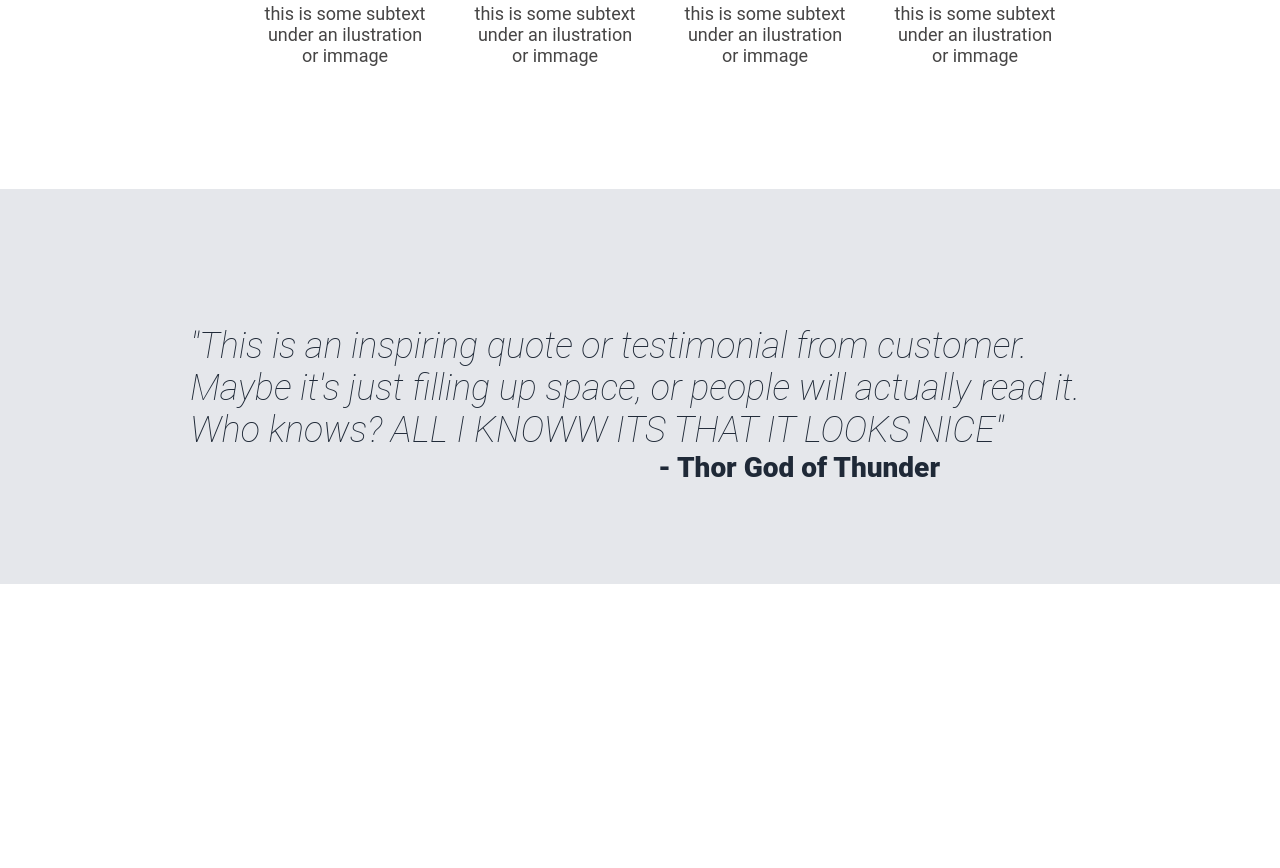
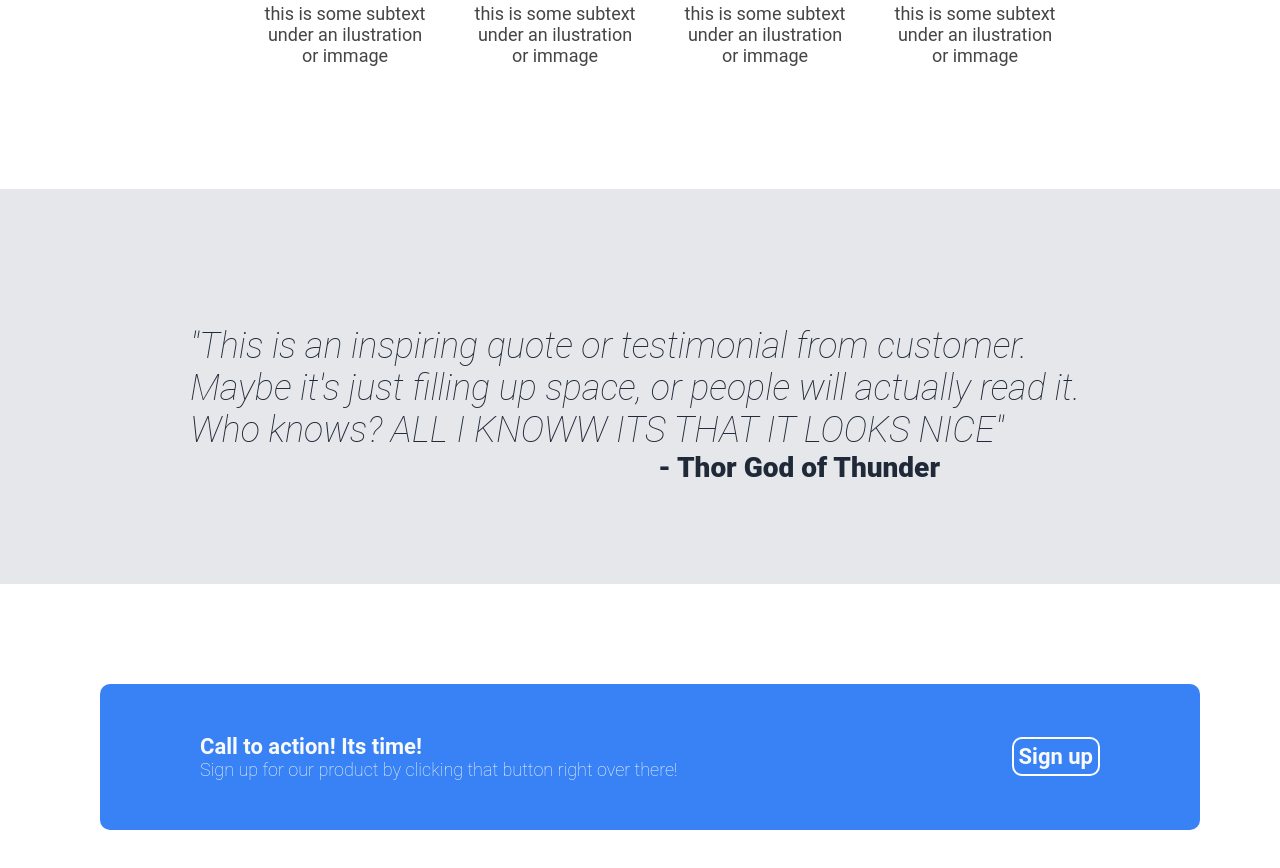
Before and after one commit to claudiooleite/landing_page, a plain HTML site: page index.html in a window 1280 px wide. Shown: the part 812-1680 px from the top of the page. Before the commit the page ends 1396 px from the top, so only its background shows below. Drawn offline with Linux system fonts and the light colour scheme.

Commit message:
4rt part, call to actions button styled

```diff
--- a/index.html
+++ b/index.html
@@ -47,6 +47,12 @@
         </p>
         <p id="p2"> - Thor God of Thunder</p>
     </div>
-
+    <div class="large button">
+        <div class="call left">
+            <div>Call to action! Its time!</div>
+            <div id="callleftsmall">Sign up for our product by clicking that button right over there!</div>
+        </div>
+        <div class="signupbutton">Sign up</div>
+    </div>
 </body>
 </html>
--- a/style.css
+++ b/style.css
@@ -172,3 +172,38 @@ a {
 }
 
 /* 3rd part completed and styled */
+
+.large.button {
+    display: flex;
+    background-color: #3882F6;
+    width: 900px;
+    justify-content: space-between;
+    align-items: center;
+    padding: 50px 100px 50px 100px;
+    margin: 100px;
+    color: #f9faf8;
+    border-radius: 10px;
+    font-size: 22px;
+    font-weight: bold;
+}
+
+.call.left {
+    display: flex;
+    flex-direction: column;
+}
+
+.call.left #callleftsmall {
+    font-weight: 100;
+    font-size: 18px;
+}
+
+.signupbutton {
+    display: flex;
+    justify-content: center;
+    align-items: center;
+    padding: 5px;
+    border: 2px solid white;
+    border-radius: 10px;
+}
+
+/* 4th part completed and styled */
```
